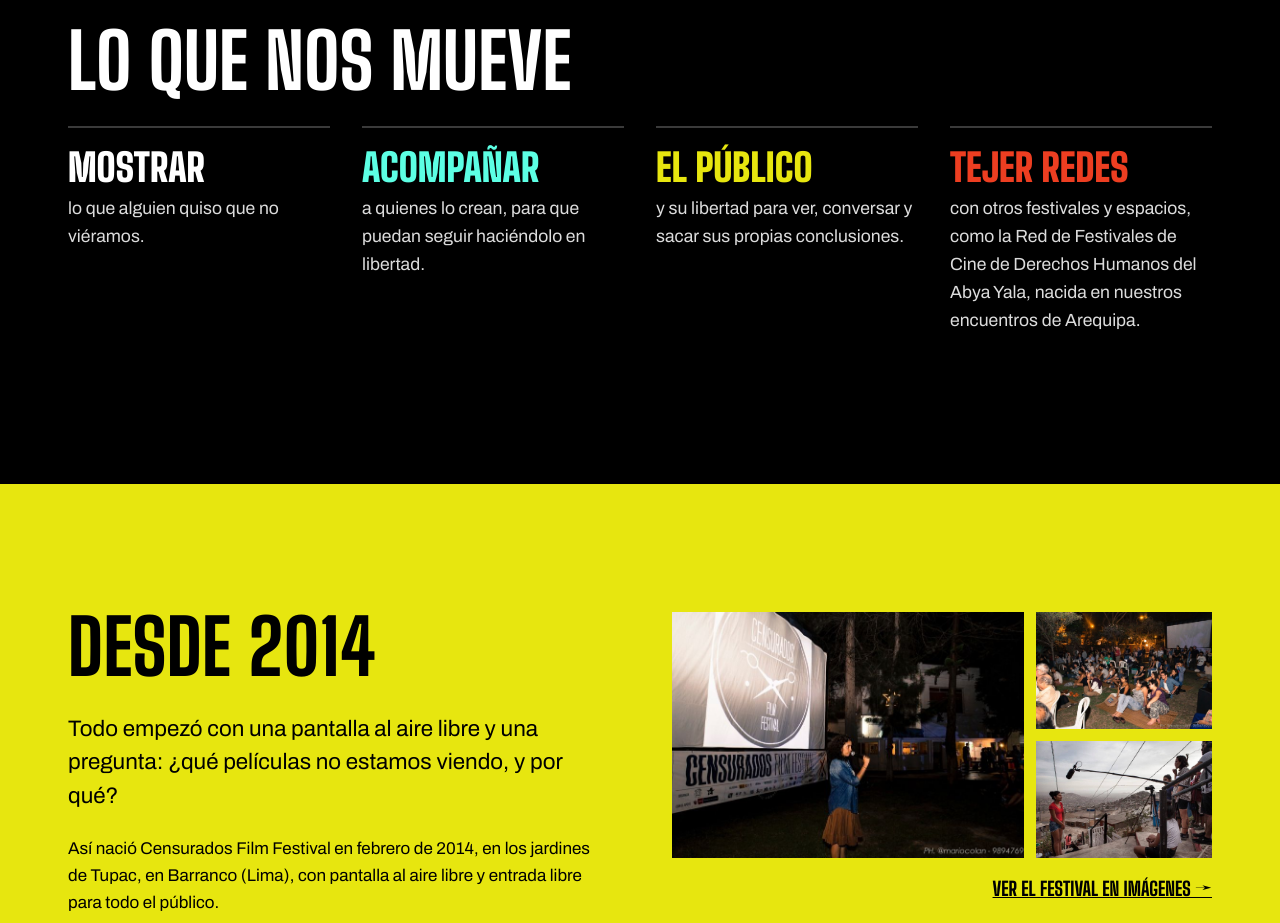
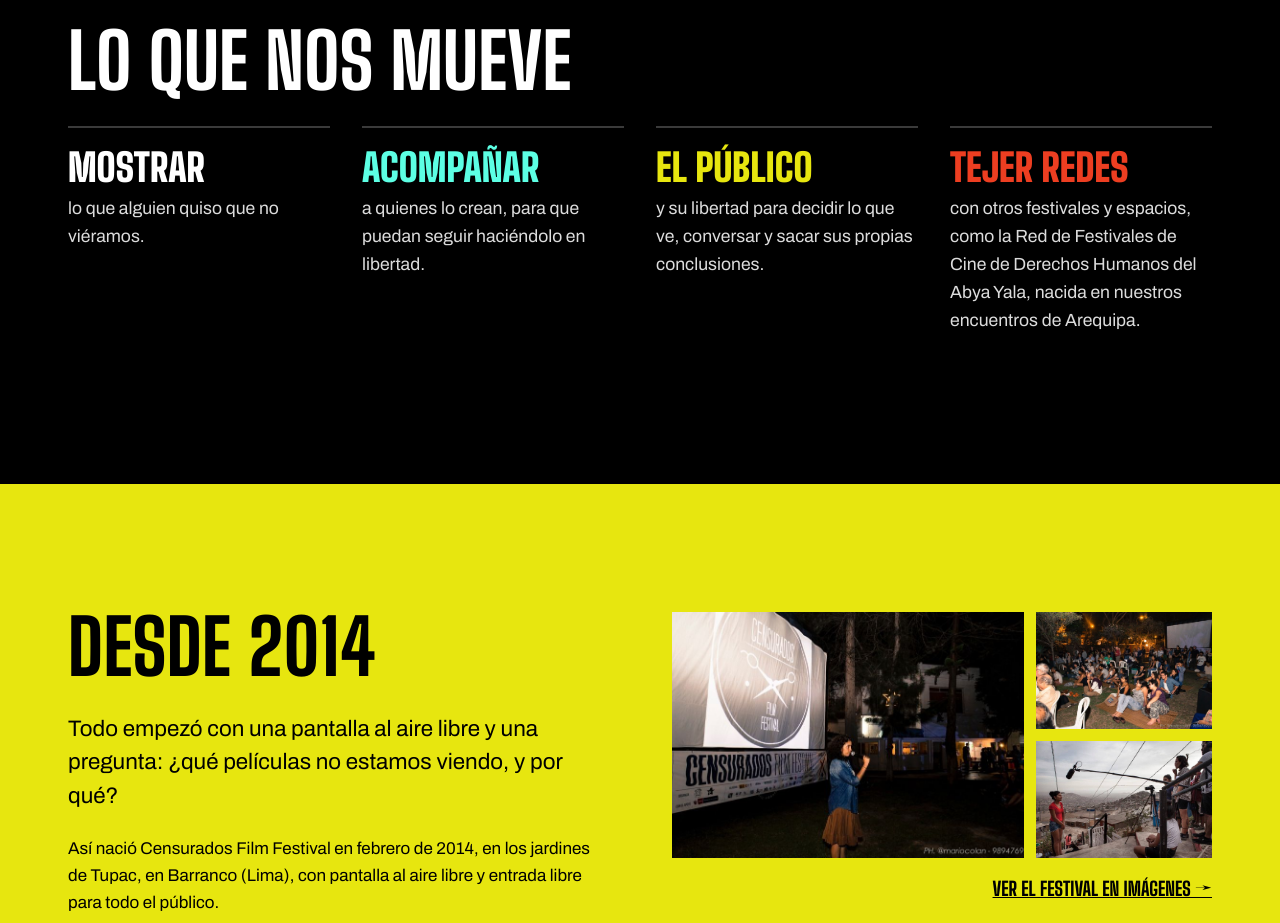
Before and after one commit to Censurados-web/censurados-web, a plain HTML site: page conocenos.html in a window 1280 px wide. Shown: the part 1160-2083 px from the top of the page. Drawn offline with Linux system fonts and the light colour scheme.

Commit message:
Lo que nos mueve: libertad para decidir lo que ve
Co-Authored-By: Claude Opus 5.5 <noreply@anthropic.com>
Claude-Session: https://claude.ai/code/session_01WcrHSsBSMfmdbyCiVbB7na

```diff
--- a/conocenos.html
+++ b/conocenos.html
@@ -59,7 +59,7 @@
       <ul class="mueve">
         <li><strong>Mostrar</strong> lo que alguien quiso que no viéramos.</li>
         <li><strong>Acompañar</strong> a quienes lo crean, para que puedan seguir haciéndolo en libertad.</li>
-        <li><strong>El público</strong> y su libertad para ver, conversar y sacar sus propias conclusiones.</li>
+        <li><strong>El público</strong> y su libertad para decidir lo que ve, conversar y sacar sus propias conclusiones.</li>
         <li><strong>Tejer redes</strong> con otros festivales y espacios, como la Red de Festivales de Cine de Derechos Humanos del Abya Yala, nacida en nuestros encuentros de Arequipa.</li>
       </ul>
     </div>
```
